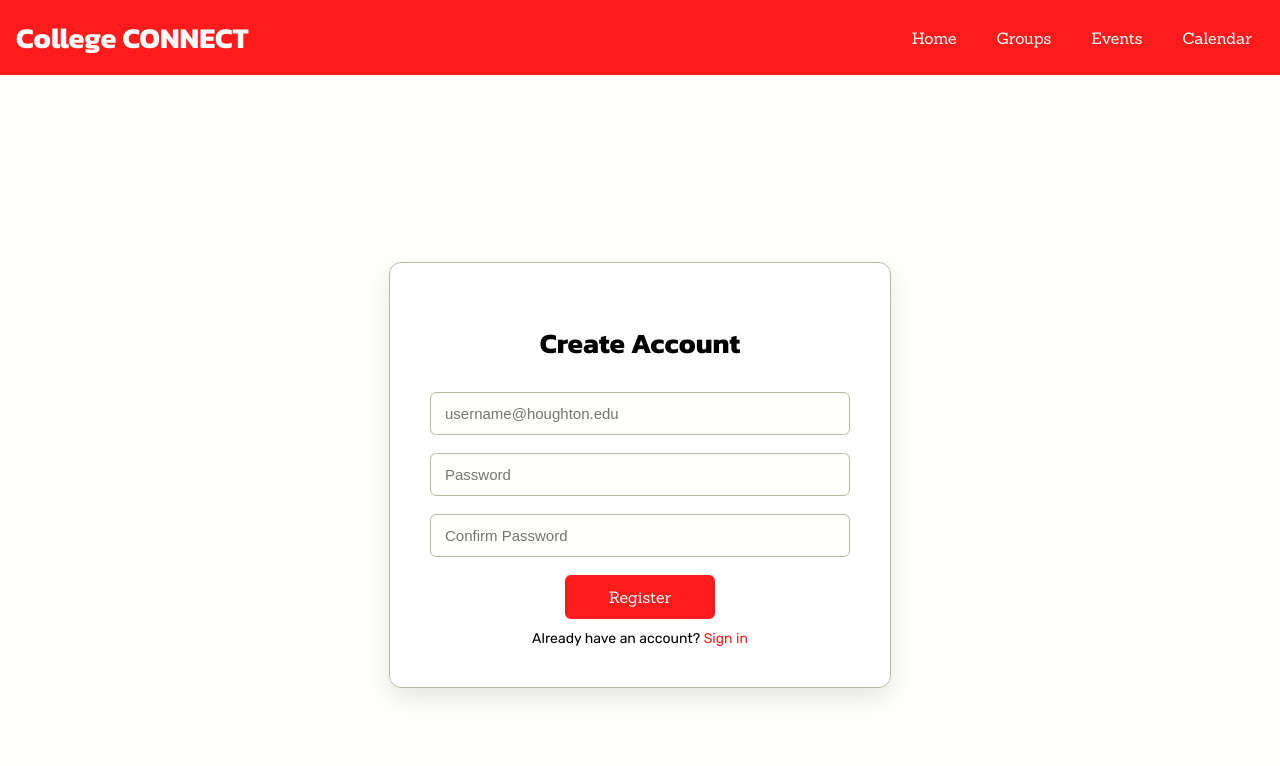
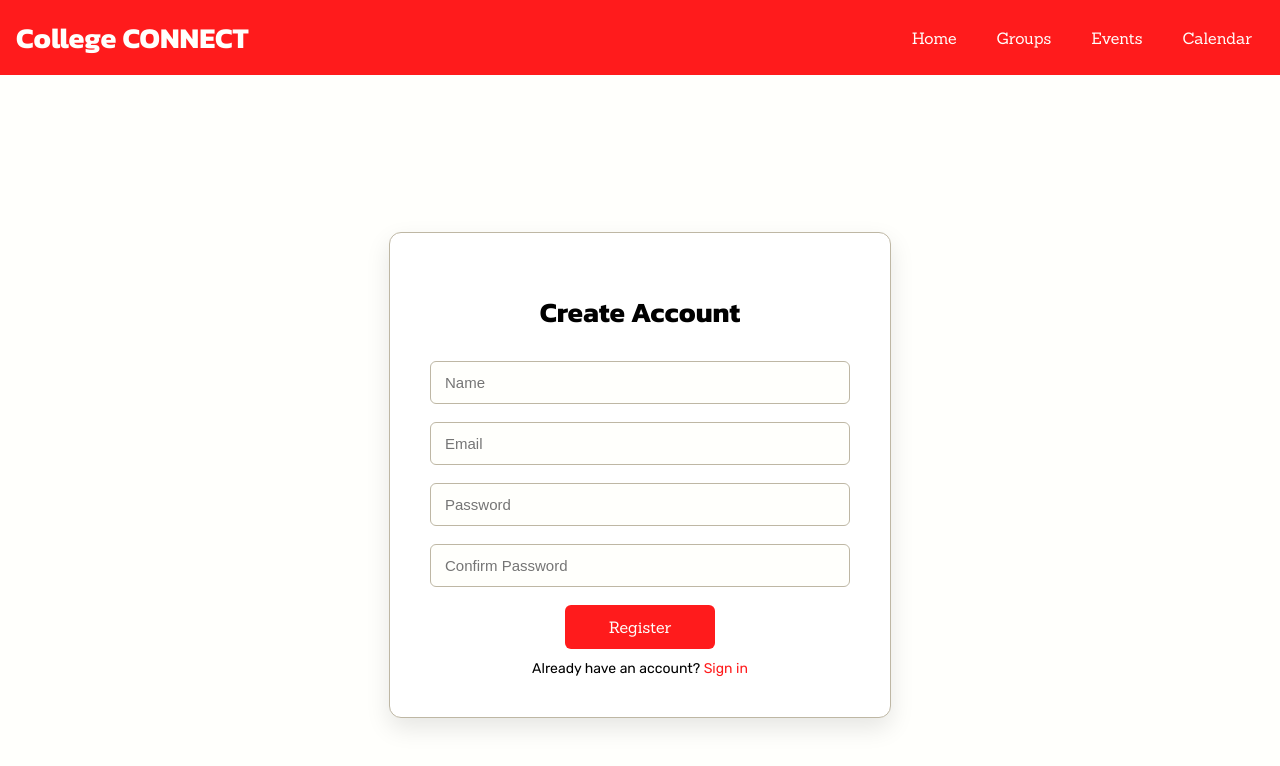
Before and after one commit to InedibleSpam/campusgroups-app, a React (Vite) app in the folder login-screen/: page /register in a window 1280 px wide. Shown: the top 766 px of the page. Built offline with nearby package versions, Linux system fonts and the light colour scheme.

Commit message:
updated backend

```diff
--- a/login-screen/src/components/Login.jsx
+++ b/login-screen/src/components/Login.jsx
@@ -7,13 +7,14 @@
   //Create variables
   const [email, setEmail] = useState('');
   const [password, setPassword] = useState('');
+
   const [error, setError] = useState('');
   const navigate = useNavigate();
 
   function handleLogin(e) {
     e.preventDefault();
 
-    const userCredentials = { username: email, password };
+    const userCredentials = { email, password };
 
     //Fetches credentials from backend
     fetch('http://localhost:3000/api/login', {
@@ -43,9 +44,10 @@
     <div className="login-page">
       <form className="login-container" onSubmit={handleLogin}>
         <h1>Sign in</h1>
+
         <input
           type="email"
-          placeholder="username@houghton.edu"
+          placeholder="Email"
           value={email}
           onChange={(e) => setEmail(e.target.value)}
           required
--- a/login-screen/src/components/Register.jsx
+++ b/login-screen/src/components/Register.jsx
@@ -8,6 +8,7 @@
   const [password, setPassword] = useState('');
   const [confirmPassword, setConfirmPassword] = useState('');
   const [error, setError] = useState('');
+  const [name, setName] = useState('');
   const navigate = useNavigate();
 
   //Function for password confirmation
@@ -18,7 +19,7 @@
       return;
     }
 
-    const newUser = { username: email, password };
+    const newUser = { name, email, password };
 
     //Stores credentials to backend
     fetch('http://localhost:3000/api/register', {
@@ -48,8 +49,15 @@
       <form className="login-container" onSubmit={handleRegister}>
         <h1>Create Account</h1>
         <input
+          type="text"
+          placeholder="Name"
+          value={name}
+          onChange={(e) => setName(e.target.value)}
+          required
+        />
+        <input
           type="email"
-          placeholder="username@houghton.edu"
+          placeholder="Email"
           value={email}
           onChange={(e) => setEmail(e.target.value)}
           required
```
Also changed, not shown: 2 other files (tests, documents, lock files or other folders).
